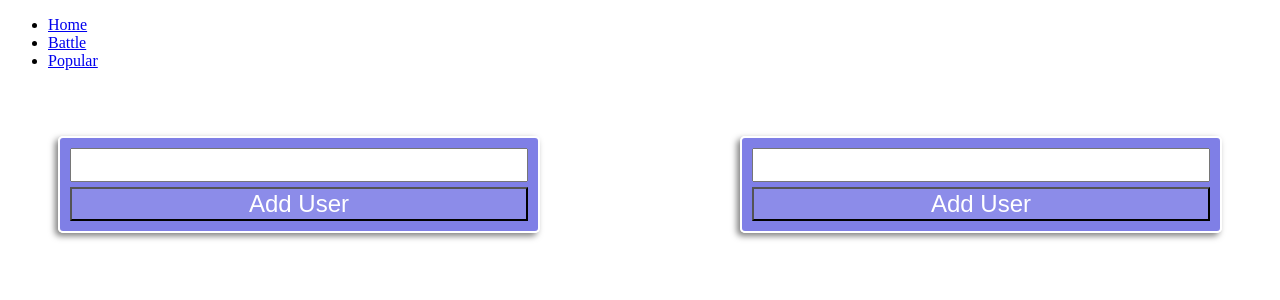
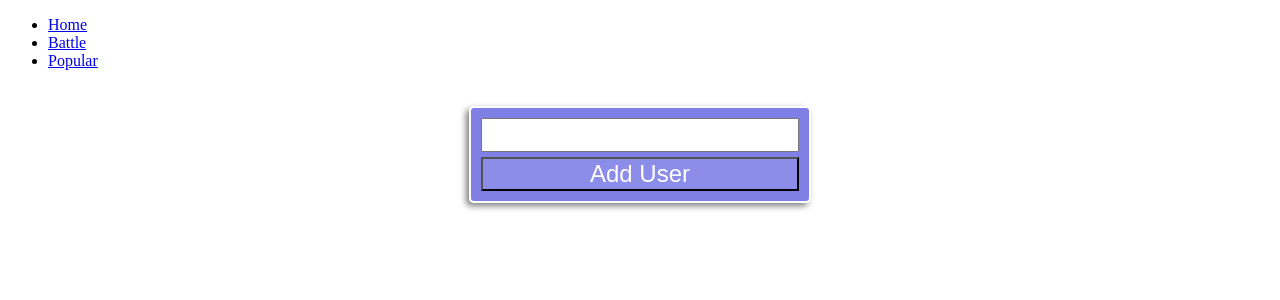
Before and after one commit to the-vampiire/mcginnis_react_stream, a React app in the folder popular/: page /battle in a window 1280 px wide. Shown: the top 300 px of the page. Built offline with nearby package versions, Linux system fonts and the light colour scheme.

Commit message:
Completed Battle view

```diff
--- a/popular/src/components/battle/Battle.jsx
+++ b/popular/src/components/battle/Battle.jsx
@@ -6,25 +6,27 @@ class Battle extends Component {
   constructor(props) {
     super(props);
     this.state = {
-      playerOne: {
-        username: null,
-        followers: null,
-        joinDate: null,
-      },
-      playerTwo: {
-        username: null,
-        followers: null,
-        joinDate: null,
-      },
+      playerOne: {},
+      playerTwo: {},
+      battleComplete: false,
     };
 
     this.storePlayerData = this.storePlayerData.bind(this);
+  }
+
+  getResults() {
+    const { playerOne, playerTwo } = this.state;
+
+    return playerOne.followers > playerTwo.followers
+      ? { winner: playerOne, loser: playerTwo }
+      : { winner: playerTwo, loser: playerOne };
   }
 
   storePlayerData(playerId, username, followers, joinDate) {
     this.setState(() => {
       const newState = {};
       const date = new Date(joinDate);
+
       newState[playerId] = {
         username,
         followers,
@@ -33,6 +35,20 @@ class Battle extends Component {
 
       return newState;
     });
+
+    this.setState((currentState) => {
+      if (
+        !currentState.playerOne.username ||
+        !currentState.playerTwo.username
+      ) return null;
+
+      return { battleComplete: true };
+    });
+  }
+
+  battleResultClass(player) {
+    const results = this.getResults();
+    return results.winner === player ? 'winner' : 'loser';
   }
 
   render() {
@@ -41,12 +57,23 @@ class Battle extends Component {
         <BattleUser
           battleUserId="playerOne"
           onValidData={this.storePlayerData}
+          battleResultClass={
+            this.state.battleComplete ? this.battleResultClass(this.state.playerOne) : null
+          }
         />
-
-        <BattleUser
-          battleUserId="playerTwo"
-          onValidData={this.storePlayerData}
-        />
+        {
+          this.state.playerOne.username
+            ?
+              <BattleUser
+                battleUserId="playerTwo"
+                onValidData={this.storePlayerData}
+                battleResultClass={
+                  this.state.battleComplete ? this.battleResultClass(this.state.playerTwo) : null
+                }
+              />
+            :
+              null
+        }
       </div>
     );
   }
--- a/popular/src/components/battle/style.css
+++ b/popular/src/components/battle/style.css
@@ -1,6 +1,5 @@
 .battle_container {
-  display: grid;
-  grid-template-columns: repeat(2, 1fr);
-  grid-gap: 100px;
+  display:flex;
+  justify-content: center;
   text-align: center;
 }
--- a/popular/src/components/battle_user/BattleUser.jsx
+++ b/popular/src/components/battle_user/BattleUser.jsx
@@ -38,19 +38,22 @@ class BattleUser extends Component {
 
   render() {
     const { username, userData } = this.state;
+
     return (
-      <div className="battle_user_container">
+      // <div className={`battle_user_container ${winner ? 'winner' : 'loser'}`}>
+      <div className={`battle_user_container ${this.props.battleResultClass}`}>
         {
           username && userData
           ?
             <GitHubUser username={username} userData={userData} />
           :
-            <TextInput
-              submitText="Add User"
-              className="battle_user_text_input"
-              submitAction={this.handleSubmit}
-            />
+            null
         }
+        <TextInput
+          submitText="Add User"
+          className="battle_user_text_input"
+          submitAction={this.handleSubmit}
+        />
       </div>
     );
   }
@@ -58,7 +61,12 @@ class BattleUser extends Component {
 
 BattleUser.propTypes = {
   battleUserId: PropTypes.string.isRequired,
+  battleResultClass: PropTypes.string,
   onValidData: PropTypes.func.isRequired,
 };
 
+BattleUser.defaultProps = {
+  battleResultClass: '',
+};
+
 export default BattleUser;
--- a/popular/src/components/battle_user/style.css
+++ b/popular/src/components/battle_user/style.css
@@ -1,7 +1,7 @@
 .battle_user_container {
   box-shadow: -3px 3px 6px rgba(0,0,0,0.5);
   background-color: rgb(0, 0,205, 0.5);
-  margin: 50px 50px;
+  margin: 20px 50px;
   border-radius: 5px;
   border: 2px white double;
   color: white;
@@ -28,10 +28,9 @@
   font-size: 1.25em;
   display: grid;
   text-align: center;
-  margin: 20px auto;
   border: 2px white double;
   padding: 10px 10px;
-  margin: 10px 10px;
+  margin: 0px 10px;
 }
 
 .battle_user_text_input input {
@@ -44,3 +43,11 @@
   background-color: rgba(255, 255, 255, 0.1);
   color: white;
 }
+
+.battle_user_container.winner {
+  background-color: rgb(0, 200, 0, 0.6);
+}
+
+.battle_user_container.loser {
+  background-color: rgb(250, 0, 0, 0.6);
+}
--- a/popular/src/components/stateless/GitHubUser.jsx
+++ b/popular/src/components/stateless/GitHubUser.jsx
@@ -11,6 +11,7 @@ const GitHubUser = ({ username, userData }) => (
 
     <div className="battle_user_detail">
       <table>
+        <tbody>
           <tr>
             <td>Join Date</td>
             <td>{new Date(userData.created_at).toDateString()}</td>
@@ -27,6 +28,7 @@ const GitHubUser = ({ username, userData }) => (
             <td>Gists</td>
             <td>{userData.public_gists}</td>
           </tr>
+        </tbody>
       </table>
     </div>
   </div>
```
Lines whose indentation alone changed are shown as unchanged.
